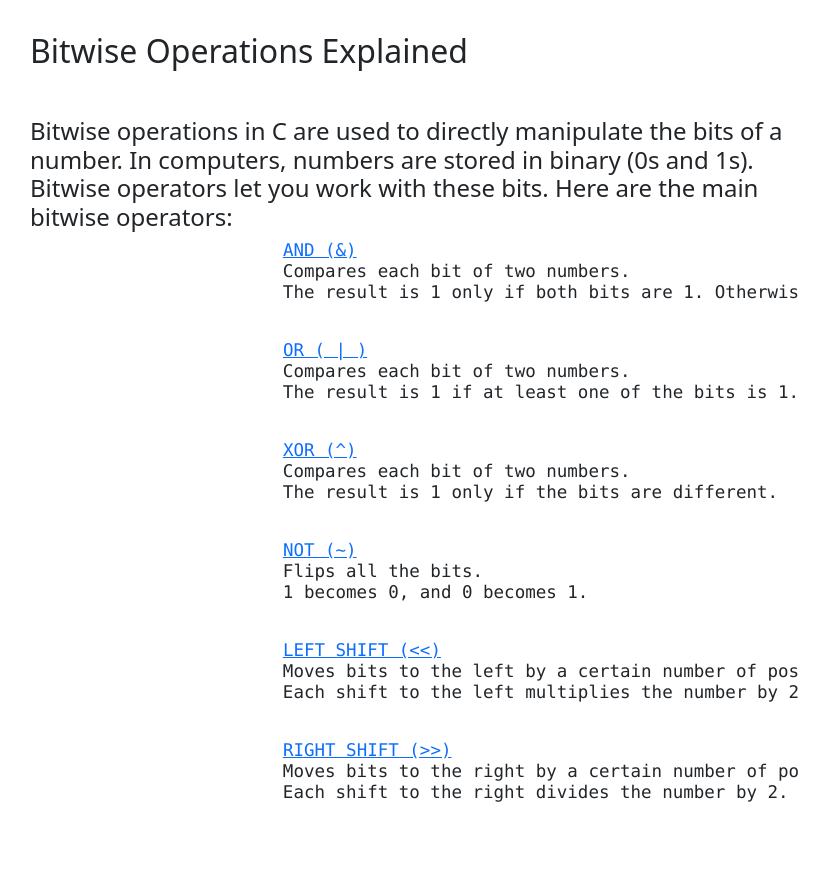
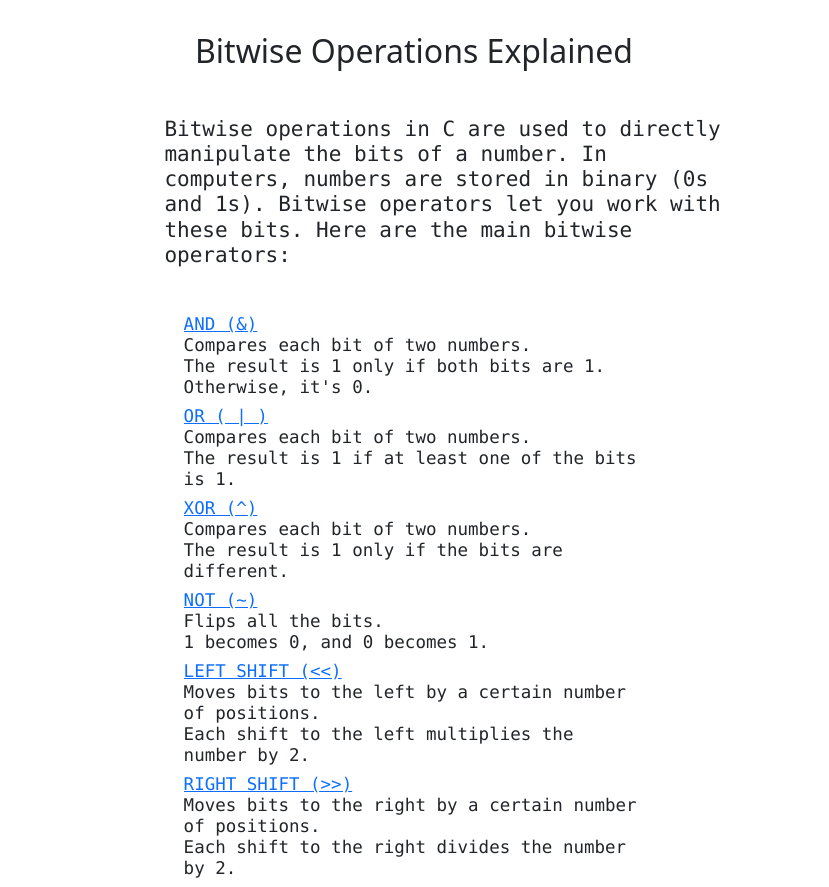
Before and after one commit to GeraBriseno/bitwiseOperationsWebApp, a Django app: page /bitwise/ in a window 1280 px wide. Shown: the whole page, without its empty margins (226-1055 px from the left). Before the commit the page ends 802 px from the top, so only its background shows below. Run offline with Django 5.2, Linux system fonts and the light colour scheme; some libraries are stand-ins or nearby versions.

Commit message:
Pages text formatting

```diff
--- a/bitwiseMain/bitwiseOps/static/bitWiseOps/styles.css
+++ b/bitwiseMain/bitwiseOps/static/bitWiseOps/styles.css
@@ -11,13 +11,17 @@ body {
   gap: 5%;  /* Adds space between elements */
 }
 
+#header_main {
+  text-align: center;
+}
+
 .op-description-div-class {
   width: 100%;
   text-align: center;
   display: flex;
   flex-direction: column;
   justify-content: center;
-  gap: 20px;
+  /*gap: 20px;*/
 }
 
 .op-description-div-class > h4 {
@@ -25,8 +29,24 @@ body {
   text-align: center;
   display: flex;
   flex-direction: column;
-  gap: 20px;
+  /*gap: 20px;*/
+}
 
+.main-text-div-class {
+  width: 100%;
+  text-align: center;
+  display: flex;
+  flex-direction: column;
+  justify-content: center;
+  /*gap: 20px;*/
+}
+
+.main-text-div-class > h4 {
+  width: 100%;
+  text-align: center;
+  display: flex;
+  flex-direction: column;
+  /*gap: 20px;*/
 }
 
 .example-pre {
@@ -59,6 +79,37 @@ body {
   margin: 0 auto;          /* Centers the <pre> block */
 }
 
+.main-text-pre {
+  /*font-family: 'Courier New', Courier, monospace;*/  /* Monospaced font */
+  white-space: pre-line;   /* Preserves whitespace and wraps text */
+  word-break: break-word;  /* Breaks long words to maintain alignment */
+  overflow-x: hidden;      /* No horizontal scrollbar */
+  overflow-y: auto;        /* Adds vertical scrollbar if needed */
+  padding-left: 10%;
+  width: 85%;              /* Sets width to 85% of the screen */
+  max-width: 85%;
+  box-sizing: border-box;
+  tab-size: 4;             /* Consistent tab spacing */
+  text-align: left;
+  margin: 0 auto;          /* Centers the <pre> block */
+}
+
+.main-page-description-pre {
+  /*font-family: 'Courier New', Courier, monospace;*/  /* Monospaced font */
+  white-space: pre-line;   /* Preserves whitespace and wraps text */
+  word-break: break-word;  /* Breaks long words to maintain alignment */
+  overflow-x: hidden;      /* No horizontal scrollbar */
+  overflow-y: auto;        /* Adds vertical scrollbar if needed */
+  /*padding-left: 20%;
+  padding-right: 20%;*/
+  width: 60%;              /* Sets width to 85% of the screen */
+  max-width: 85%;
+  box-sizing: border-box;
+  tab-size: 4;             /* Consistent tab spacing */
+  text-align: left;
+  margin: 0 auto;          /* Centers the <pre> block */
+}
+
 .highlight_bit {
   color: red;            /* Change text color */
   font-size: 1.1em;      /* Slightly increase font size */
@@ -81,3 +132,37 @@ body {
   font-size: 1.1em;
   font-style: italic;
 }
+
+
+.keyword {
+  color: rgb(204, 27, 204);
+}
+
+.string {
+  color: orange;
+}
+
+.function {
+  color: rgb(146, 146, 16);
+}
+
+.braces {
+  color: black;
+}
+
+.type {
+  color: blue;
+  font-weight: bold;
+}
+
+.variable {
+  color: #4ec9b0;
+}
+
+.value {
+  color:black;
+}
+
+.comment {
+  color:green;
+}
--- a/bitwiseMain/bitwiseOps/templates/bitwiseOps/home.html
+++ b/bitwiseMain/bitwiseOps/templates/bitwiseOps/home.html
@@ -22,19 +22,21 @@
 
 <body>
 
-    <h2 id="titulo">Bitwise Operations Explained</h2>
-
-    <div id="main">
+    <h2 id="header_main">Bitwise Operations Explained</h2>
 
         <div class="main-text-div-class" id="main-text-div-id">
-            <h4>Bitwise operations in C are used to directly manipulate the bits of a number. In computers, numbers are stored in binary (0s and 1s). Bitwise operators let you work with these bits. Here are the main bitwise operators:</h4>
+            <h4>
+                <pre class="main-text-pre">
+                    Bitwise operations in C are used to directly manipulate the bits of a number. In computers, numbers are stored in binary (0s and 1s). Bitwise operators let you work with these bits. Here are the main bitwise operators:
+                </pre>
+            </h4>
         </div>
 
         <div class="main-space-div-class" id="main-space-div-id">
 
             <div class="op-shortdescription-div-class" id="op-shortdescription-div-1-id">
                 <h5>
-                    <pre>
+                    <pre class="main-page-description-pre">
                         <a href="{% url 'and_op'%}">AND (&)</a>
                         Compares each bit of two numbers.
                         The result is 1 only if both bits are 1. Otherwise, it's 0.
@@ -44,7 +46,7 @@
 
             <div class="op-shortdescription-div-class" id="op-shortdescription-div-2-id">
                 <h5>
-                    <pre>
+                    <pre class="main-page-description-pre">
                         <a href="{% url 'or_op'%}">OR ( | )</a>
                         Compares each bit of two numbers.
                         The result is 1 if at least one of the bits is 1.
@@ -54,7 +56,7 @@
 
             <div class="op-shortdescription-div-class" id="op-shortdescription-div-3-id">
                 <h5>
-                    <pre>
+                    <pre class="main-page-description-pre">
                         <a href="{% url 'xor_op'%}">XOR (^)</a>
                         Compares each bit of two numbers.
                         The result is 1 only if the bits are different.
@@ -64,7 +66,7 @@
 
             <div class="op-shortdescription-div-class" id="op-shortdescription-div-4-id">
                 <h5>
-                    <pre>
+                    <pre class="main-page-description-pre">
                         <a href="{% url 'not_op'%}">NOT (~)</a>
                         Flips all the bits.
                         1 becomes 0, and 0 becomes 1.
@@ -74,7 +76,7 @@
 
             <div class="op-shortdescription-div-class" id="op-shortdescription-div-5-id">
                 <h5>
-                    <pre>
+                    <pre class="main-page-description-pre">
                         <a href="{% url 'left_shift_op'%}">LEFT SHIFT (<<)</a>
                         Moves bits to the left by a certain number of positions.
                         Each shift to the left multiplies the number by 2.
@@ -84,7 +86,7 @@
 
             <div class="op-shortdescription-div-class" id="op-shortdescription-div-6-id">
                 <h5>
-                    <pre>
+                    <pre class="main-page-description-pre">
                         <a href="{% url 'right_shift_op'%}">RIGHT SHIFT (>>)</a>
                         Moves bits to the right by a certain number of positions.
                         Each shift to the right divides the number by 2.
@@ -94,8 +96,6 @@
 
         </div>
 
-    </div>
-
 </body>
 
 </html>
```
Also changed, not shown: bitwiseMain/bitwiseOps/templates/bitwiseOps/and_op.html (+9 -11 lines), bitwiseMain/bitwiseOps/templates/bitwiseOps/not_op.html (+5 -7 lines), bitwiseMain/bitwiseOps/templates/bitwiseOps/or_op.html (+8 -11 lines), bitwiseMain/bitwiseOps/templates/bitwiseOps/rightshift_op.html (+8 -13 lines), bitwiseMain/bitwiseOps/templates/bitwiseOps/xor_op.html (+5 -8 lines).
